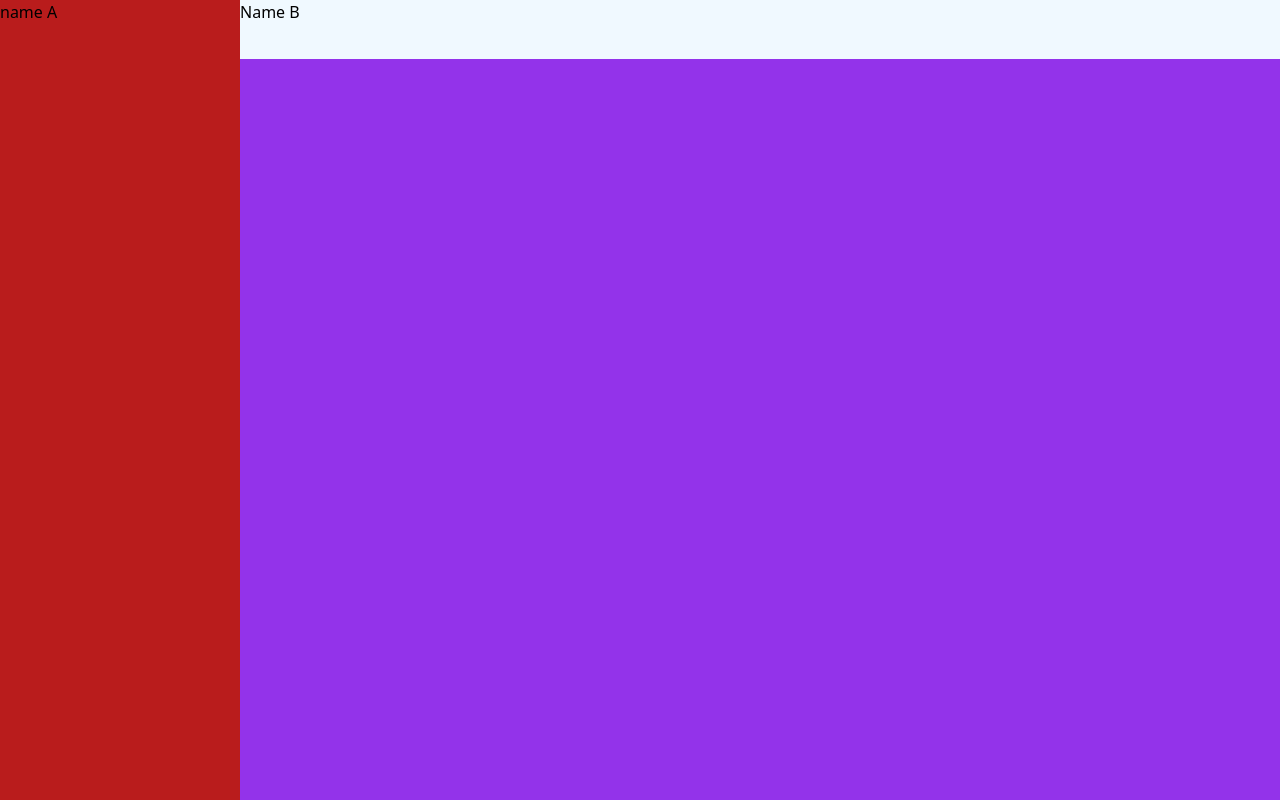
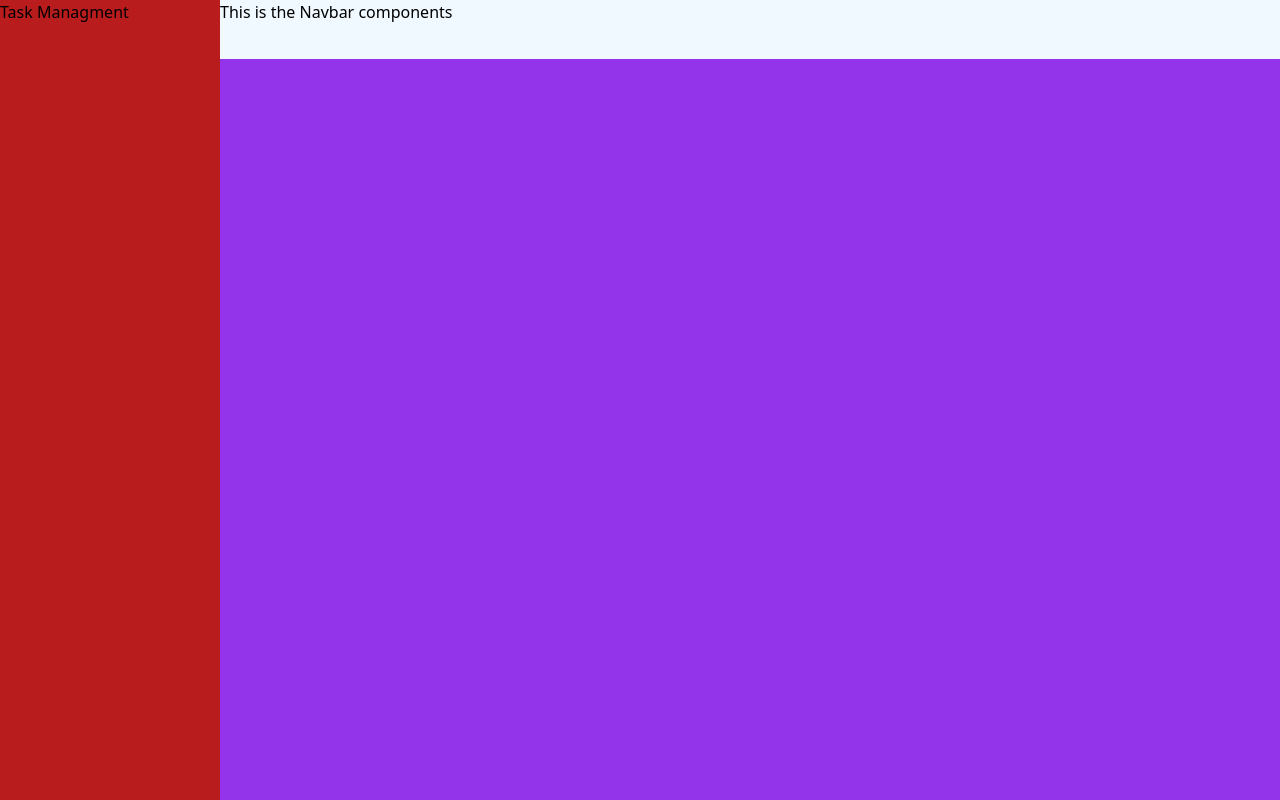
Before and after one commit to fuleprashant/Task_managment_project, a React (Vite) app in the folder frontend/: page / in a window 1280 px wide. Built offline with nearby package versions, Linux system fonts and the light colour scheme.

Commit message:
add the routing and sidbar and navbar and set routing

```diff
--- a/frontend/src/components/Sidebar.jsx
+++ b/frontend/src/components/Sidebar.jsx
@@ -1,10 +1,9 @@
-
 const Sidebar = () => {
   return (
     <div>
-      this is the sidebar component
+      <div>Task Managment</div>
     </div>
-  )
-}
+  );
+};
 
-export default Sidebar
+export default Sidebar;
--- a/frontend/src/layouts/FirstLayout.jsx
+++ b/frontend/src/layouts/FirstLayout.jsx
@@ -1,11 +1,17 @@
 import { Outlet } from "react-router-dom";
+import Sidebar from "../components/Sidebar";
+import Navbar from "../components/Navbar";
 
 const FirstLayout = () => {
   return (
     <div className="flex flex-row h-screen bg-slate-800">
-      <div className="hidden md:block w-60 bg-red-700">name A</div>
+      <div className="hidden md:block w-[220px] bg-red-700 ">
+        <Sidebar />
+      </div>
       <div className="flex flex-col flex-1">
-        <div className="bg-sky-50 h-16">Name B</div>
+        <div className="bg-sky-50 h-16">
+          <Navbar />
+        </div>
         <div className="bg-purple-600 h-full">
           <Outlet />
         </div>
```
